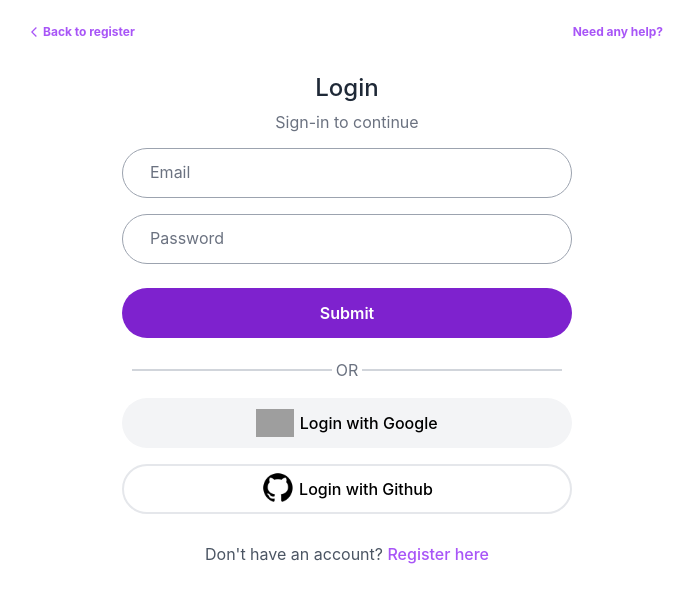
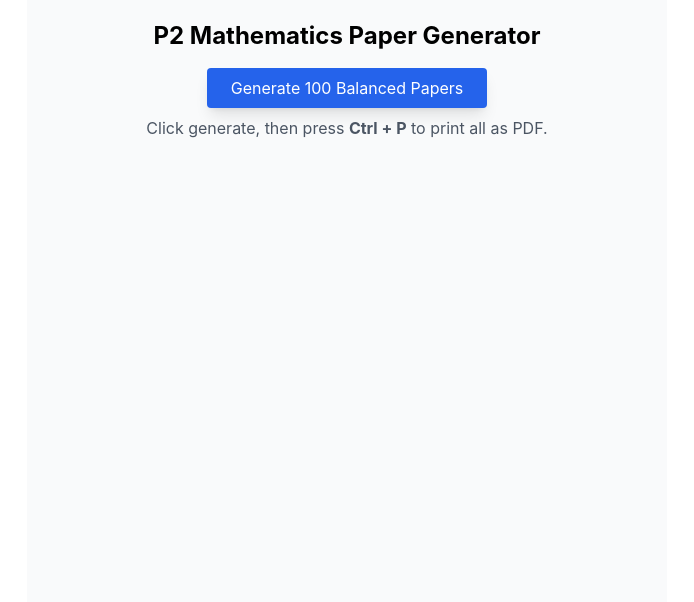
Before and after one commit to bwanking/asa, a React (Create React App) app: page /login in a window 1280 px wide. Shown: the top 602 px of the page, without its empty margins (293-987 px from the left). Built offline with nearby package versions, Linux system fonts and the light colour scheme; no server answers; grey boxes are pictures that could not be loaded; the HTML template or start-up script is replaced by a standard one.

Commit message:
Update Login.jsx

```diff
--- a/src/pages/Login.jsx
+++ b/src/pages/Login.jsx
@@ -1,160 +1,125 @@
-import React, { useEffect, useState } from "react";
-import { Link, useNavigate } from "react-router-dom";
-import { MdArrowBackIos } from "react-icons/md";
-import { auth, signInWithGithub, signInWithGoogle } from "../firebase.js";
-import { useAuthState } from "react-firebase-hooks/auth";
-import { signInWithEmailAndPassword } from "firebase/auth";
-import { ToastContainer, toast } from "react-toastify";
-import "react-toastify/dist/ReactToastify.css";
+import React, { useState } from 'react';
 
-const initialState = {
-  email: "",
-  password: "",
+// 1. Lightweight SVG Library (Zero image files needed)
+const MathIllustrations = {
+  set_objects: (count) => (
+    <svg width="120" height="60" viewBox="0 0 120 60" className="border border-dashed border-gray-400 mx-auto">
+      {Array.from({ length: count }).map((_, i) => (
+        <circle key={i} cx={20 + (i * 25)} cy="30" r="8" stroke="black" fill="none" />
+      ))}
+    </svg>
+  ),
+  geometry_shape: (type) => {
+    if (type === 'triangle') return <svg width="60" height="60"><path d="M30 10 L55 50 L5 50 Z" stroke="black" fill="none"/></svg>;
+    if (type === 'rectangle') return <svg width="60" height="40"><rect x="5" y="5" width="50" height="30" stroke="black" fill="none"/></svg>;
+    return null;
+  }
 };
 
-const Login = () => {
-  const [Data, setData] = useState(initialState);
-  const { password, email } = Data;
-  const [user, loading, error] = useAuthState(auth);
-  const navigate = useNavigate();
+// 2. Topic Balancer Logic
+const THEMES = [
+  { name: "Sets", question: "Count the objects in the set and write the number name.", type: "svg", val: 4 },
+  { name: "Numbers", question: "What is the place value of the underlined digit? 3 _4_ 8", type: "text", val: "Tens" },
+  { name: "Operations", question: "Add: 24 + 13 =", type: "text", val: "37" },
+  { name: "Geometry", question: "Name the shape drawn below:", type: "shape", val: "triangle" },
+  { name: "Measurement", question: "How many days make a week?", type: "text", val: "7" }
+];
 
-  const handlesubmit = (e) => {
-    e.preventDefault();
-    if (email === "") {
-      toast.error("Email-id is required!");
-    } else if (password === "") {
-      toast.error("Password is required!");
-    } else {
-      signInWithEmailAndPassword(auth, email, password)
-        .then((userCredentials) => {
-          console.log(userCredentials);
-        })
-        .catch((err) => {
-          if (err.code === "auth/invalid-email") {
-            toast.error("Invalid email id!");
-          }
-          if (err.code === "auth/user-not-found") {
-            toast.error("User not registered!");
-          }
-          if (err.code === "auth/wrong-password") {
-            toast.error("You entered wrong password!");
-          }
-          if (err.code === "auth/too-many-requests") {
-            toast.error("Too many attempts, Please try after sometime!");
-          }
-        });
-    }
-  };
+const P2MathGenerator = () => {
+  const [paperBatch, setPaperBatch] = useState([]);
 
-  useEffect(() => {
-    if (loading) {
-      return;
-    }
-    if (user) {
-      navigate("/");
-    }
-  }, [user, loading, navigate]);
-
-  const handleChange = (e) => {
-    setData({ ...Data, [e.target.name]: e.target.value });
+  // Generate 100 balanced papers
+  const generate100Papers = () => {
+    const newBatch = Array.from({ length: 100 }).map((_, index) => {
+      // Logic: Pick a primary theme based on index to ensure 20 of each theme
+      const themeIndex = index % THEMES.length;
+      return {
+        id: index + 1,
+        theme: THEMES[themeIndex],
+        seed: Math.random() // Used for unique variations
+      };
+    });
+    setPaperBatch(newBatch);
   };
 
   return (
-    <div>
-      <div className="flex items-center justify-between text-purple-500 font-bold mt-5 p-1">
-        <Link to={"/register"}>
-          <div className="cursor-pointer flex items-center text-xs">
-            <MdArrowBackIos />
-            Back to register
-          </div>
-        </Link>
-        <div className="cursor-pointer text-xs">Need any help?</div>
+    <div className="p-5 bg-gray-50 min-h-screen">
+      <div className="no-print mb-8 text-center">
+        <h1 className="text-2xl font-bold mb-4">P2 Mathematics Paper Generator</h1>
+        <button
+          onClick={generate100Papers}
+          className="bg-blue-600 text-white px-6 py-2 rounded shadow-lg hover:bg-blue-700 transition"
+        >
+          Generate 100 Balanced Papers
+        </button>
+        <p className="mt-2 text-gray-600">Click generate, then press <b>Ctrl + P</b> to print all as PDF.</p>
       </div>
 
-      <h1 className="text-2xl text-gray-800 text-center font-medium mt-5 p-2">
-        Login
-      </h1>
-      <p className="text-gray-500 leading-5 text-center mb-2">
-        Sign-in to continue
-      </p>
-      {error && <div className="my-4 text-center"> {error.message} </div>}
-      <form
-        onSubmit={handlesubmit}
-        className="flex flex-col justify-center items-center"
-      >
-        <label className="relative">
-          <input
-            type="text"
-            name="email"
-            value={email}
-            id="email"
-            onChange={handleChange}
-            className="my-2 mx-1 w-[270px] h-[30] xs:w-[360px] xs:h-[40px] md:w-[450px] md:h-[50px] px-6 py-3 rounded-full outline-none border-[1px] border-gray-400 focus:border-purple-500 transition duration-200"
-          />
-          <span className="absolute top-5 text-gray-500 left-0 mx-6 px-2 transition duration-300 input-text">
-            {email ? "" : "Email"}
-          </span>
-        </label>
-        <label className="relative">
-          <input
-            type="password"
-            name="password"
-            value={password}
-            id="password"
-            onChange={handleChange}
-            className="my-2 mx-1 w-[270px] h-[30] xs:w-[360px] xs:h-[40px] md:w-[450px] md:h-[50px] px-6 py-3 rounded-full outline-none border-[1px] border-gray-400 focus:border-purple-500 transition duration-200"
-          />
-          <span className="absolute w-[80px] top-5 text-gray-500 left-0 mx-6 px-2 transition duration-300 input-text">
-            {password ? "" : "Password"}
-          </span>
-        </label>
-        <button
-          type="submit"
-          className="w-[270px] h-[30] xs:w-[360px] xs:h-[40px] md:w-[450px] md:h-[50px] p-2 md:p-0  bg-purple-700 text-white text-base font-medium md:font-semibold rounded-full mt-5 md:mt-4"
-        >
-          Submit
-        </button>
-      </form>
-      <ToastContainer />
-      <div className="flex items-center justify-center mt-5 text-gray-500">
-        <div className="border-[1px] w-[200px] border-gray-300 mr-1" />
-        OR
-        <div className="border-[1px] w-[200px] border-gray-300 ml-1"></div>
+      <div className="print-container">
+        {paperBatch.map((paper) => (
+          <div key={paper.id} className="paper-sheet bg-white p-10 mx-auto mb-10 border-2 border-black w-[210mm] min-h-[297mm] shadow-md relative">
+            [cite_start]{/* Header style matched to your uploaded BABY 4 DRAWING.doc [cite: 1] */}
+            <div className="text-center border-b-2 border-black pb-4 mb-6">
+              <h1 className="text-2xl font-bold uppercase">TekArt Learning</h1>
+              <h2 className="text-lg font-bold">P.2 MATHEMATICS MIDTERM ASSESSMENT</h2>
+              <div className="flex justify-between mt-4 px-4 text-sm">
+                <span><strong>SET:</strong> {paper.id}</span>
+                <span><strong>THEME:</strong> {paper.theme.name}</span>
+              </div>
+            </div>
+
+            <div className="mb-6">
+              <p><strong>NAME:</strong> __________________________________________________</p>
+            </div>
+
+            {/* Dynamic Question Content */}
+            <div className="space-y-12">
+              <div className="question">
+                <p className="text-lg font-medium">1. {paper.theme.question}</p>
+                <div className="mt-6 flex justify-center">
+                  {paper.theme.type === 'svg' && MathIllustrations.set_objects(paper.theme.val)}
+                  {paper.theme.type === 'shape' && MathIllustrations.geometry_shape(paper.theme.val)}
+                </div>
+                <p className="mt-8 border-b border-black w-1/2">Answer: </p>
+              </div>
+
+              {/* Static secondary questions to fill the paper */}
+              <div className="question">
+                <p className="text-lg font-medium">2. Fill in the missing numbers:</p>
+                <p className="mt-4 text-xl">10, 20, ____, 40, ____, 60.</p>
+              </div>
+
+              <div className="question">
+                <p className="text-lg font-medium">3. Show the number 5 on the abacus below:</p>
+                <svg width="100" height="80" className="mx-auto mt-4">
+                  <line x1="30" y1="10" x2="30" y2="70" stroke="black" strokeWidth="2"/>
+                  <line x1="70" y1="10" x2="70" y2="70" stroke="black" strokeWidth="2"/>
+                  <rect x="10" y="70" width="80" height="10" fill="black"/>
+                </svg>
+              </div>
+            </div>
+
+            <div className="absolute bottom-10 left-0 right-0 text-center font-bold">
+              *END*
+            </div>
+          </div>
+        ))}
       </div>
-      <div className="flex flex-col items-center">
-        <button
-          type="submit"
-          className="w-[270px] h-[30] sm:w-[360px] sm:h-[40px] md:w-[450px] md:h-[50px] p-2 md:p-0 bg-gray-100 text-black text-base font-medium rounded-full mt-5 md:mt-4 flex items-center justify-center"
-          onClick={() => signInWithGoogle()}
-        >
-          <img
-            src="https://cdn-icons-png.flaticon.com/128/2991/2991148.png"
-            alt="google"
-            className="h-[25px] md:h-[28px] mr-[6px]"
-          />
-          Login with Google
-        </button>
-        <button
-          type="submit"
-          className="w-[270px] h-[30] xs:w-[360px] xs:h-[40px] md:w-[450px] md:h-[50px] p-2 md:p-0 bg-white border-gray-200 border-[2px] text-base font-medium rounded-full my-5 md:mt-4 flex items-center justify-center"
-          onClick={() => signInWithGithub()}
-        >
-          <img
-            src={require("../assets/Github.png")}
-            alt="facebook"
-            className="h-[30px] sm:h-[36px] mr-[2px]"
-          />
-          Login with Github
-        </button>
-        <div className="text-gray-600 mt-2 mb-5">
-          Don't have an account?{" "}
-          <Link to={"/register"}>
-            <span className="text-purple-500 font-medium">Register here</span>
-          </Link>
-        </div>
-      </div>
+
+      <style jsx global>{`
+        @media print {
+          .no-print { display: none; }
+          .paper-sheet {
+            margin: 0;
+            border: none;
+            box-shadow: none;
+            page-break-after: always;
+          }
+          body { background: white; }
+        }
+      `}</style>
     </div>
   );
 };
 
-export default Login;
+export default P2MathGenerator;
```
